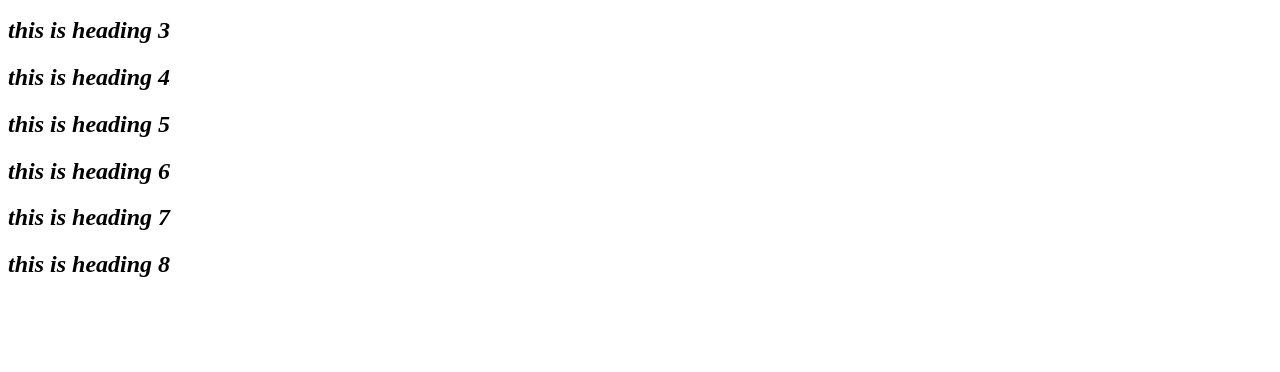
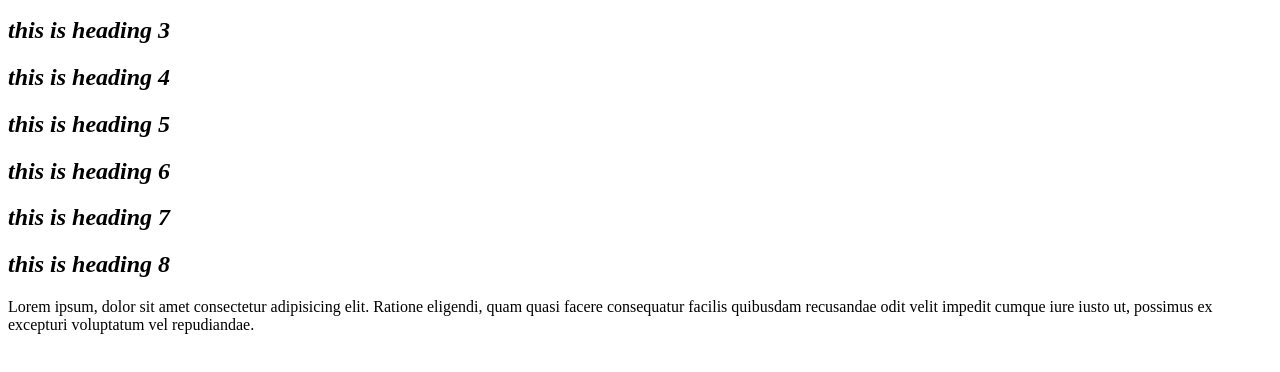
Before and after one commit to hasibtech/test21, a plain HTML site: page index.html in a window 1280 px wide. Shown: the part 110-482 px from the top of the page. Drawn offline with Linux system fonts and the light colour scheme.

Commit message:
added a paragraph

```diff
--- a/index.html
+++ b/index.html
@@ -15,5 +15,6 @@
     <h2>this is heading 6</h2>
     <h2>this is heading 7</h2>
     <h2>this is heading 8</h2>
+    <p>Lorem ipsum, dolor sit amet consectetur adipisicing elit. Ratione eligendi, quam quasi facere consequatur facilis quibusdam recusandae odit velit impedit cumque iure iusto ut, possimus ex excepturi voluptatum vel repudiandae.</p>
 </body>
 </html>
```
